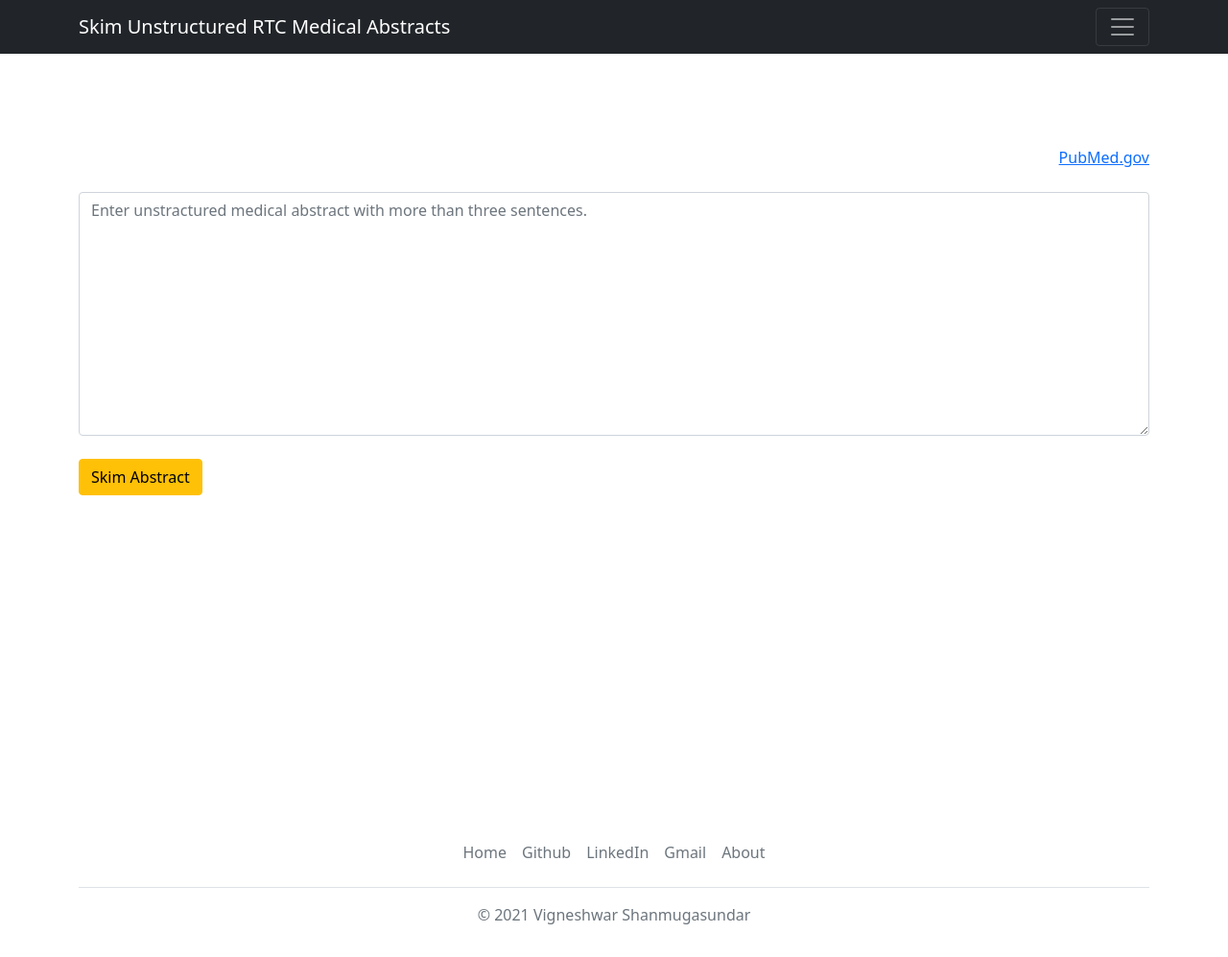
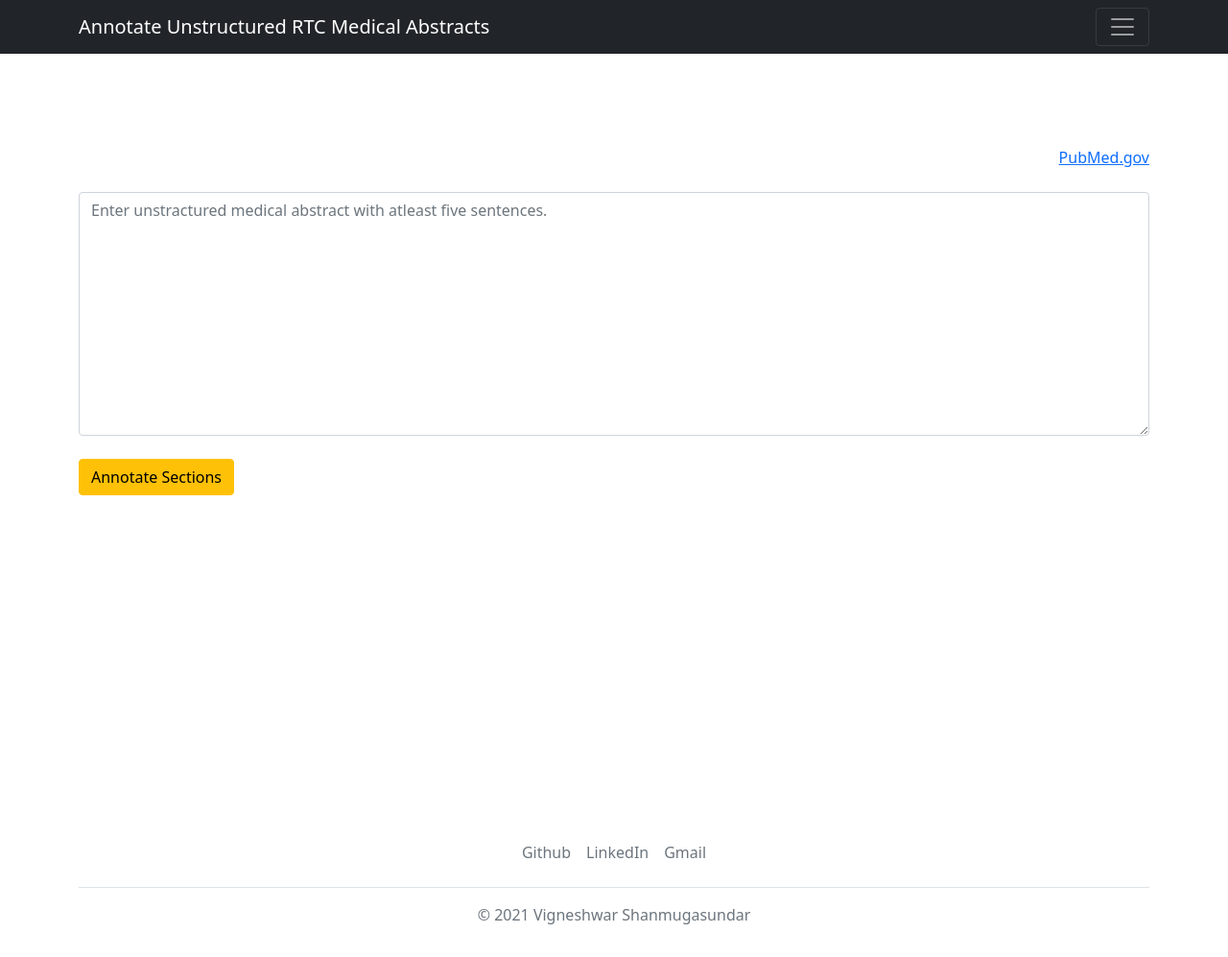
Before and after one commit to iamvigneshwars/Skim-Medical-Abstracts, a Flask app: page / in a window 1280 px wide. Shown: the whole page at 96% size. Run offline with Flask 2, Linux system fonts and the light colour scheme; parts of the project's set-up code (start-up, migrations or seed data) failed here and were passed over.

Commit message:
Final update

```diff
--- a/main.py
+++ b/main.py
@@ -8,6 +8,8 @@ from preprocess import createData
 
 
 model = hybridModel()
+classes = ["BACKGROUND", "CONCLUSION", "METHOD", "OBJECTIVE", "RESULT"]
+
 app = Flask(__name__)
 
 @app.route('/', methods=['GET', 'POST'])
@@ -24,7 +26,6 @@ def main_page():
                 abs_pred_probs = model.predict(x = data)
                 pred_prob = np.max(abs_pred_probs, axis = 1)
                 abs_preds = tf.argmax(abs_pred_probs, axis=1).numpy()
-                classes = ["BACKGROUND", "CONCLUSION", "METHOD", "OBJECTIVE", "RESULT"]
                 abs_pred_classes = [classes[i] for i in abs_preds]
 
                 for i , line in enumerate(data[0]):
@@ -46,7 +47,7 @@ def main_page():
 @app.route('/skim-abstracts=<int:id>', methods=['GET', 'POST'])
 def prediction_page(id):
 
-    return render_template('prediction_page.html',classes =["BACKGROUND", "CONCLUSION", "METHOD", "OBJECTIVE", "RESULT"],  results = results, id = id)
+    return render_template('prediction_page.html',classes = classes,  results = results, id = id)
 
 if __name__ == "__main__":
     app.run(debug=True)
--- a/templates/layout.html
+++ b/templates/layout.html
@@ -42,7 +42,7 @@
 
   <nav class="navbar navbar-dark bg-dark" aria-label="First navbar example">
     <div class="container">
-      <a class="navbar-brand" href="/">Skim Unstructured RTC Medical Abstracts</a>
+      <a class="navbar-brand" href="/">Annotate Unstructured RTC Medical Abstracts</a>
       <button class="navbar-toggler" type="button" data-bs-toggle="collapse" data-bs-target="#navbarsExample07"
         aria-controls="navbarsExample07" aria-expanded="false" aria-label="Toggle navigation">
         <span class="navbar-toggler-icon"></span>
@@ -73,18 +73,22 @@
     integrity="sha384-ka7Sk0Gln4gmtz2MlQnikT1wXgYsOg+OMhuP+IlRH9sENBO0LRn5q+8nbTov4+1p"
     crossorigin="anonymous"></script>
 
+
   <div class="container">
     <footer class="py-3 my-4">
       <ul class="nav justify-content-center border-bottom pb-3 mb-3">
-        <li class="nav-item"><a href="#" class="nav-link px-2 text-muted">Home</a></li>
-        <li class="nav-item"><a href="#" class="nav-link px-2 text-muted">Github</a></li>
-        <li class="nav-item"><a href="#" class="nav-link px-2 text-muted">LinkedIn</a></li>
-        <li class="nav-item"><a href="#" class="nav-link px-2 text-muted">Gmail</a></li>
-        <li class="nav-item"><a href="#" class="nav-link px-2 text-muted">About</a></li>
+        <!-- <li class="nav-item"><a href="/" class="nav-link px-2 text-muted">Home</a></li> -->
+        <li class="nav-item"><a href="https://github.com/iamvigneshwars" target="_blank" class="nav-link px-2 text-muted">Github</a></li>
+        <li class="nav-item"><a href="https://www.linkedin.com/in/vigneshwar-shanmugasundar-2b3553211/"  target= "_blank" class="nav-link px-2 text-muted">LinkedIn</a></li>
+        <li class="nav-item"><a href="mailto:iamvigneshwars@gmail.com"   class="nav-link px-2 text-muted">Gmail</a></li>
+        <!-- <li class="nav-item"><a href="#" class="nav-link px-2 text-muted">About</a></li> -->
       </ul>
       <p class="text-center text-muted">&copy; 2021 Vigneshwar Shanmugasundar</p>
     </footer>
   </div>
+
+
+
 </body>
 
 </html>
--- a/templates/main.html
+++ b/templates/main.html
@@ -33,7 +33,7 @@
             placeholder="Enter Abstract"
             aria-label="Enter Abstract" rows="10"></textarea>
         <br>
-        <input type='submit' class="override-button-font center-block btn btn-warning" value='Skim Abstract'>
+        <input type='submit' class="override-button-font center-block btn btn-warning" value='Annotate Abstract'>
     </form>
 </div>
 
@@ -45,11 +45,11 @@
 <br>
 <div class="form-floating">
     <form action='/' method='POST'>
-        <textarea class="form-control " name='abstract' id="abstract"
-            placeholder="Enter unstractured medical abstract with more than three sentences."
+        <textarea class="form-control" name='abstract' id="abstract"
+            placeholder="Enter unstractured medical abstract with atleast five sentences."
             aria-label="Enter Abstract" rows="10"></textarea>
         <br>
-        <input type='submit' class="override-button-font center-block btn btn-warning" value='Skim Abstract'>
+        <input type='submit' class="override-button-font center-block btn btn-warning" value='Annotate Sections'>
     </form>
 </div>
 
--- a/templates/prediction_page.html
+++ b/templates/prediction_page.html
@@ -18,7 +18,7 @@
         data-bs-toggle="dropdown" aria-expanded="false">
         Target Section
       </a>
-      <ul class="dropdown-menu" aria-labelledby="dropdownMenuLink style=" width: 220px;">
+      <ul class="dropdown-menu" aria-labelledby="dropdownMenuLink style=" width: 220px;>
         <li> <a class="dropdown-item " href="/skim-abstracts=5">All Sections</a></li>
         <li> <a class="dropdown-item " href="/skim-abstracts=6"><small>Show Probablities</small></a></li>
         <li>
```
